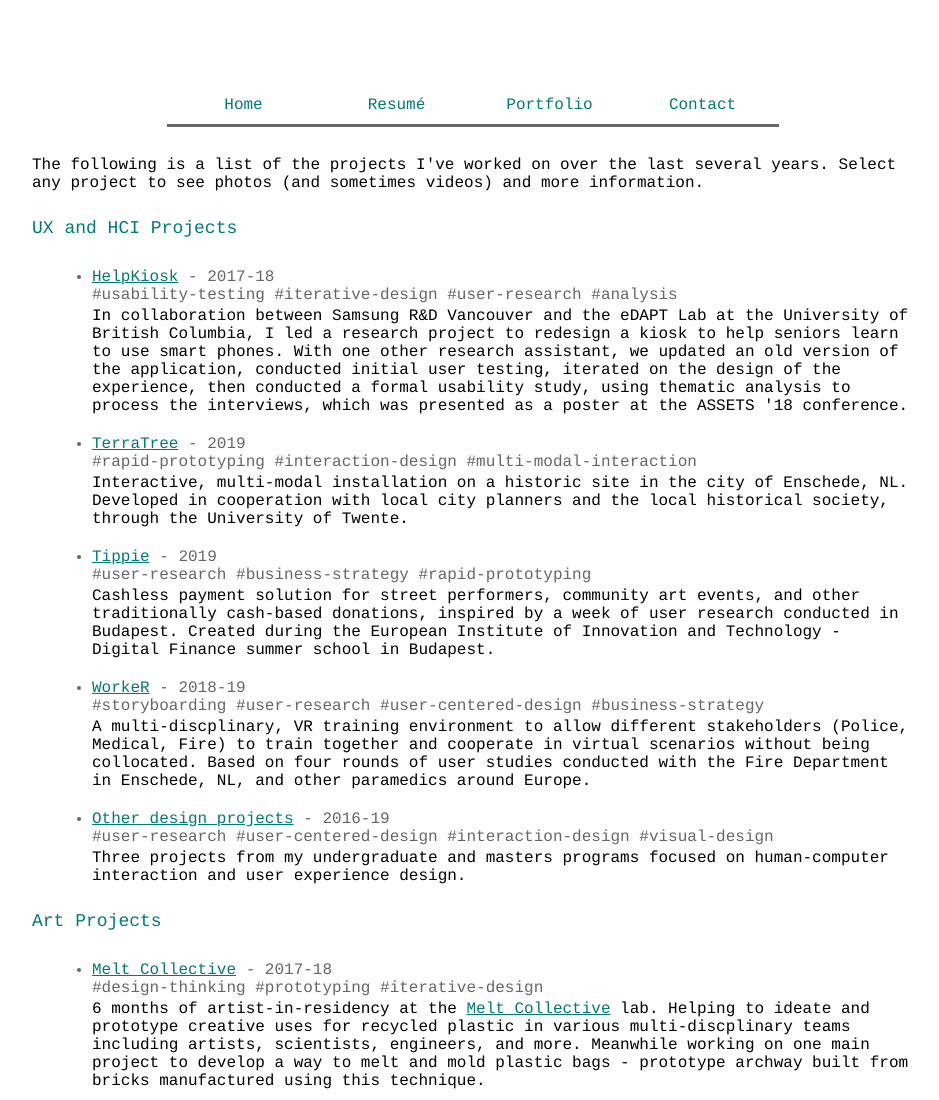
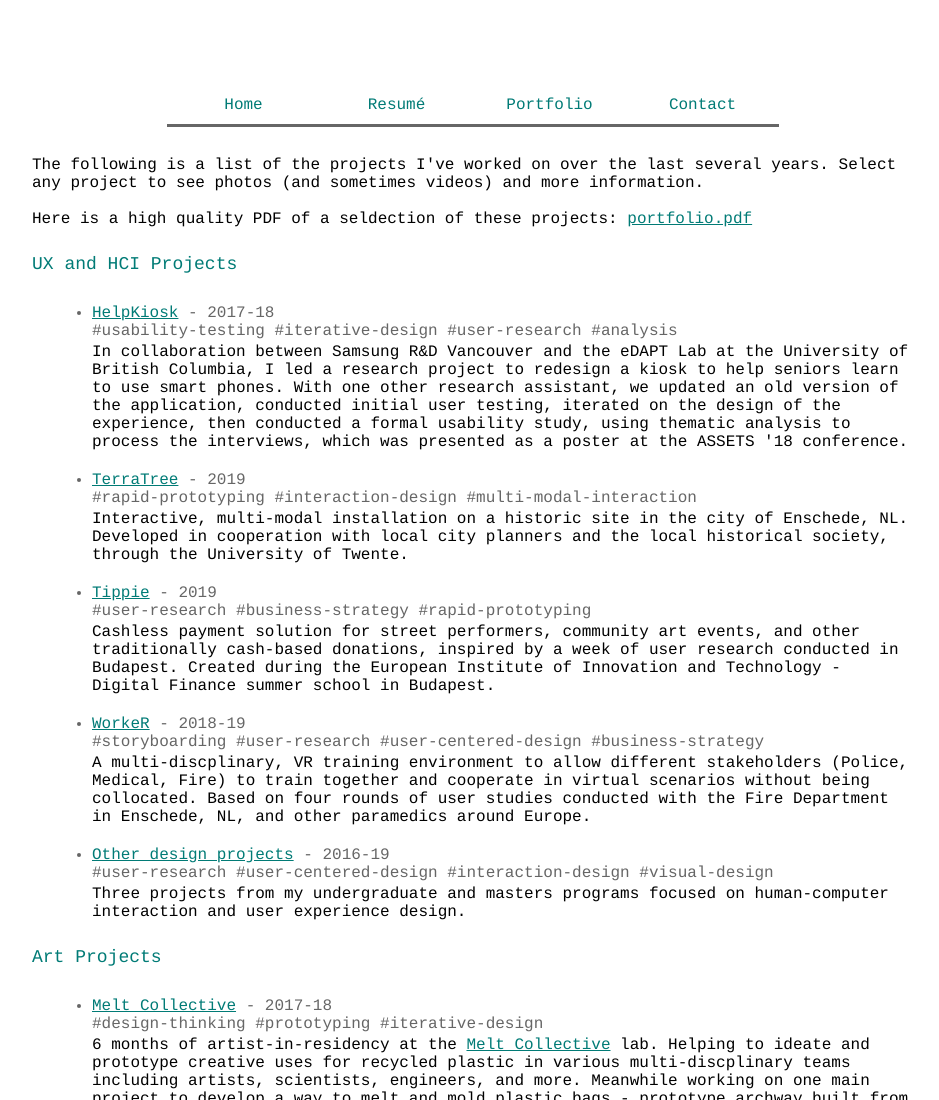
Before and after one commit to zlwilson/zlwilson.github.io, a plain HTML site: page projects.html in a window 1280 px wide. Shown: the top 1100 px of the page, without its empty margins (158-1097 px from the left). Drawn offline with Linux system fonts and the light colour scheme.

Commit message:
added pdf portfolio

```diff
--- a/projects.html
+++ b/projects.html
@@ -22,7 +22,7 @@
                 </div>
 			</div>
 			<div id="projects" class="contentlist">
-        <p style="margin-top: 30px">The following is a list of the projects I've worked on over the last several years. Select any project to see photos (and sometimes videos) and more information.</p>
+        <p style="margin-top: 30px">The following is a list of the projects I've worked on over the last several years. Select any project to see photos (and sometimes videos) and more information.</br></br>Here is a high quality PDF of a seldection of these projects: <a href="media/portfolio.pdf" download="ZackWilson_Portfolio">portfolio.pdf</a></p>
                 <h2>UX and HCI Projects</h2>
                 <ul>
                   <li><a href="projects/helpkiosk/index.html">HelpKiosk</a> - 2017-18<br/>
```
Also changed, not shown: 1 other file.
